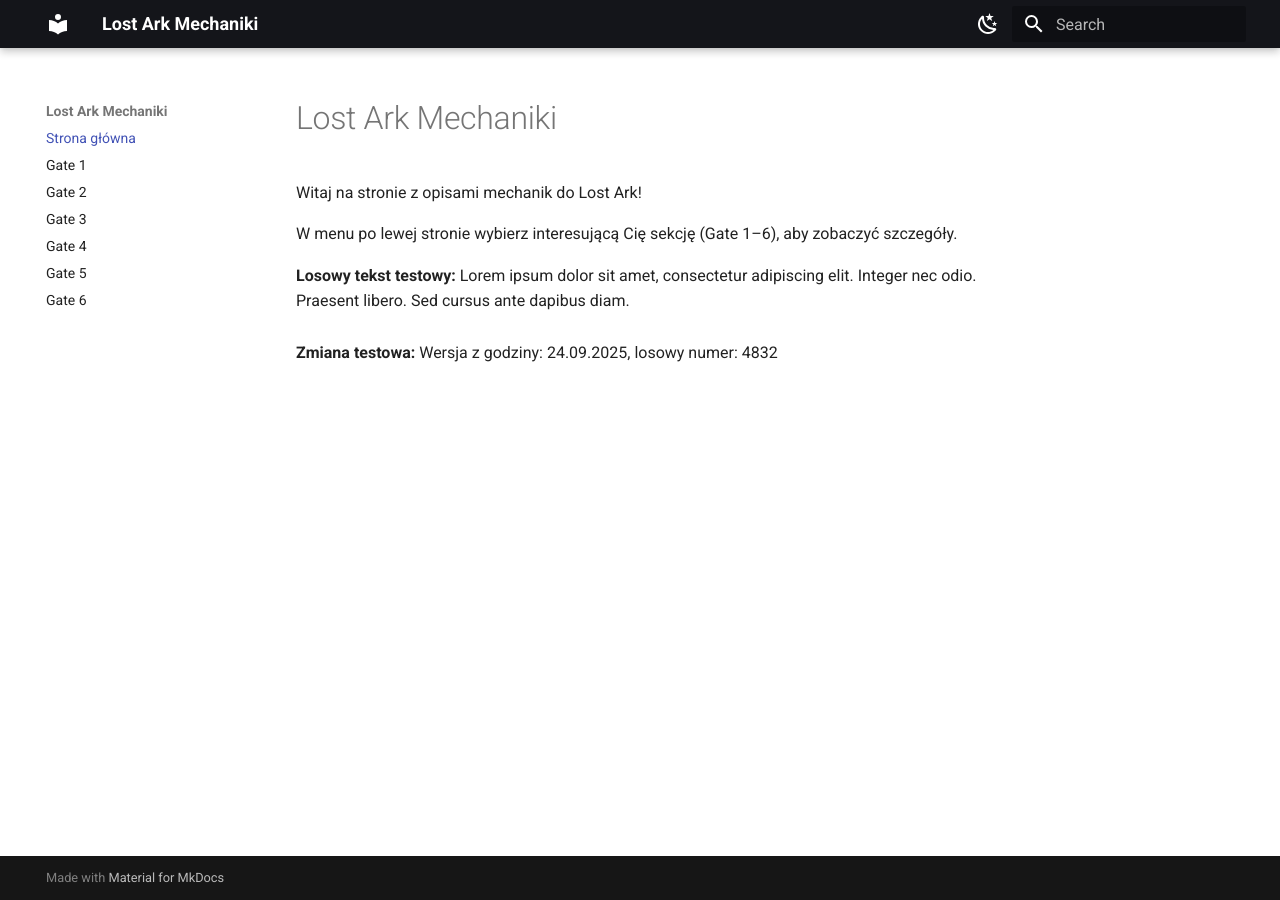
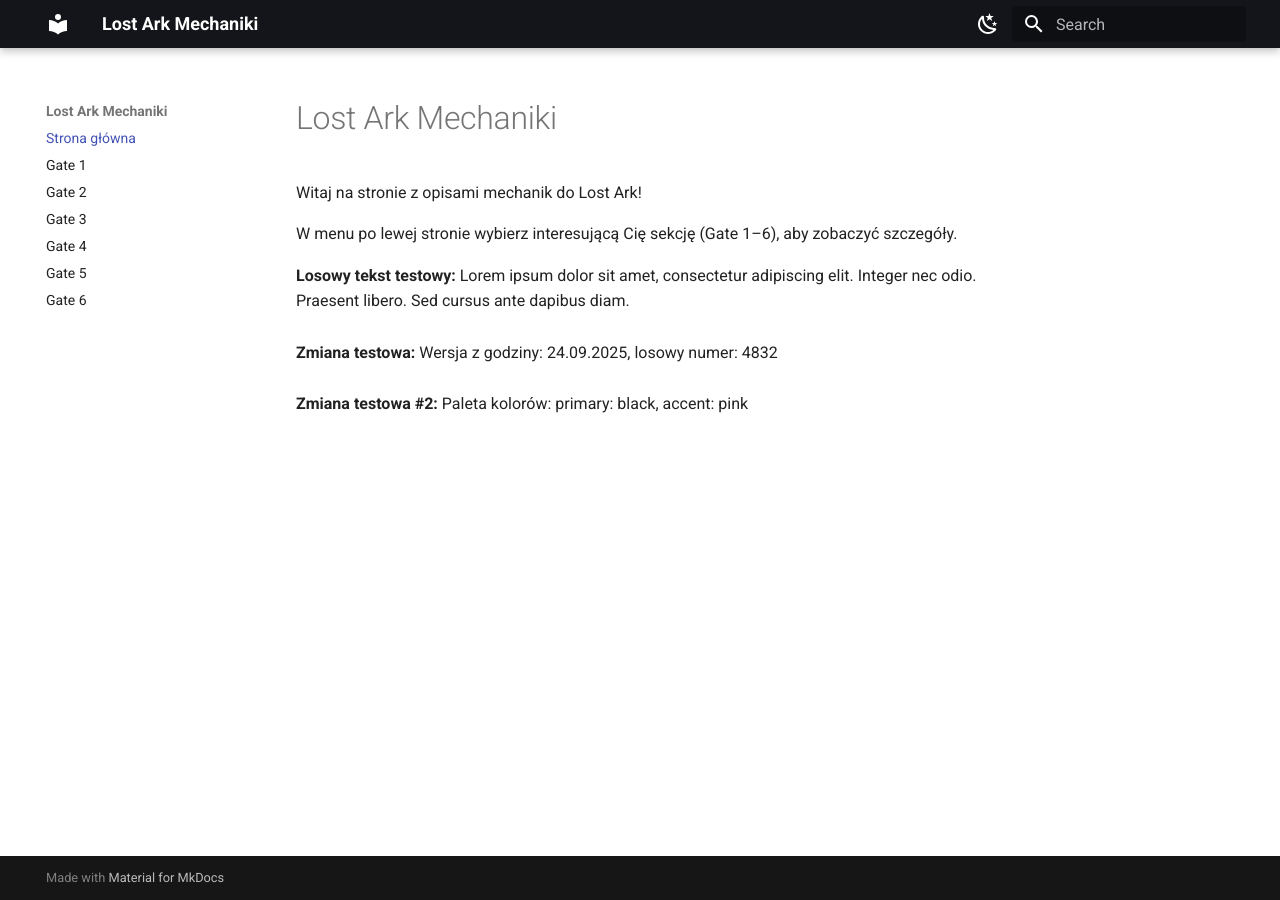
Before and after one commit to BongoArmadillo/test, an MkDocs documentation site: the page built from docs/index.md, in a window 1280 px wide. Built offline with MkDocs 1.6.1 and Material for MkDocs 9.7.7, drawn with Linux system fonts in a browser that asks for light colours.

Commit message:
Testowy tekst #2 na stronie głównej (paleta primary: black)

```diff
--- a/docs/index.md
+++ b/docs/index.md
@@ -9,3 +9,6 @@
 <br><br>
 **Zmiana testowa:**
 Wersja z godziny: 24.09.2025, losowy numer: 4832
+<br><br>
+**Zmiana testowa #2:**
+Paleta kolorów: primary: black, accent: pink
```
